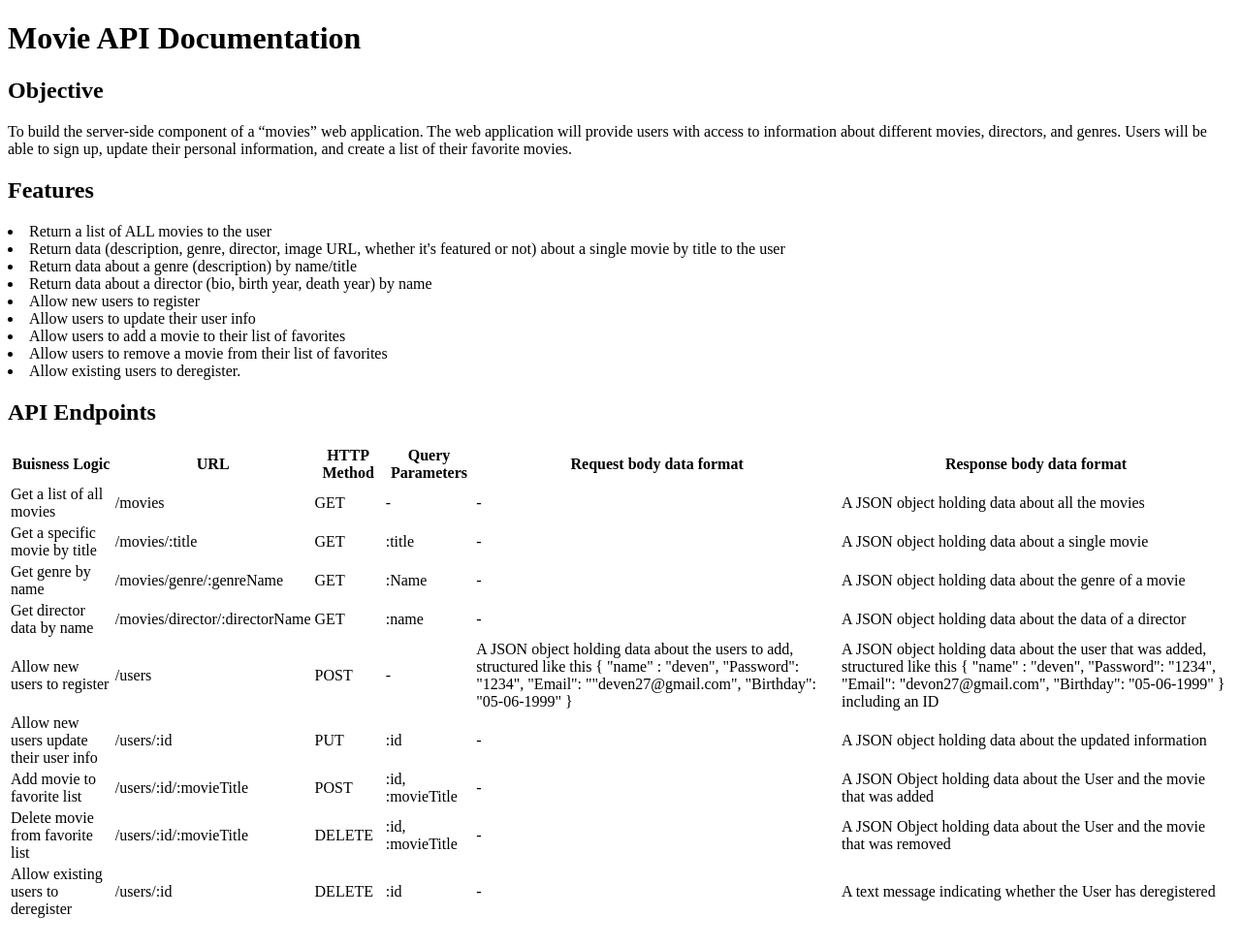
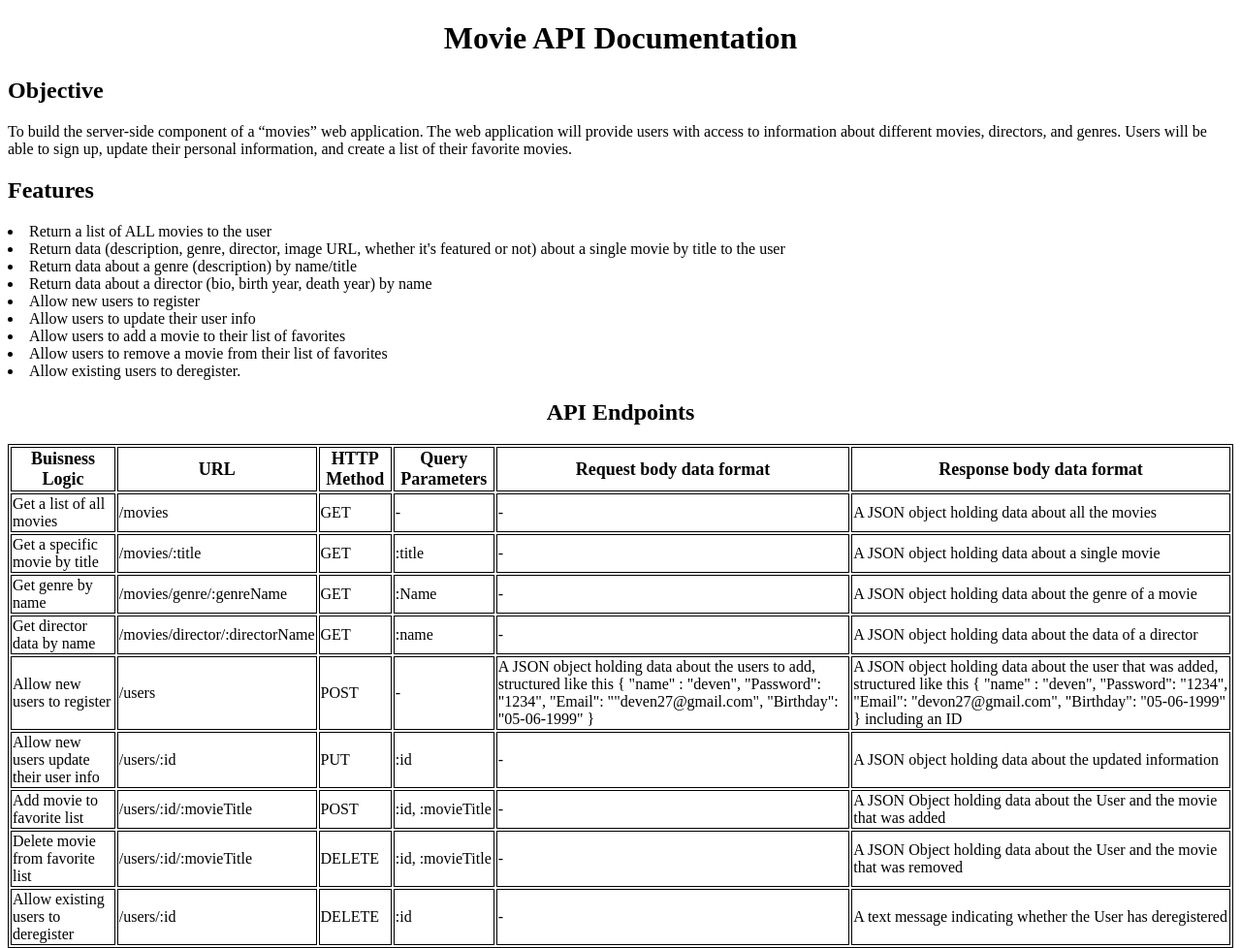
Before and after one commit to freak906/movie_api, a website: page public/documentation.html in a window 1280 px wide. Shown: the whole page at 97% size. Drawn offline with Linux system fonts and the light colour scheme.

Commit message:
added some style

```diff
--- a/public/documentation.html
+++ b/public/documentation.html
@@ -4,6 +4,7 @@
     <meta charset="UTF-8">
     <meta http-equiv="X-UA-Compatible" content="IE=edge">
     <meta name="viewport" content="width=device-width, initial-scale=1.0">
+    <link rel="stylesheet" href="styles.css">
     <title>Movie API</title>
 </head>
 <body>
@@ -27,7 +28,7 @@
             <li>Allow users to remove a movie from their list of favorites</li>
             <li>Allow existing users to deregister.</li>
         </div>
-        <h2>API Endpoints</h2>
+        <h2 class="api">API Endpoints</h2>
         <table class="table">
             <thead>
                <tr>
--- /dev/null
+++ b/public/styles.css
@@ -0,0 +1,16 @@
+h1 {
+    text-align: center;
+}
+.api {
+    text-align: center;
+}
+.table {
+    border: 1px solid;
+}
+th {
+    font-size: 18px;
+    border: 0.7px solid black;
+}
+td {
+    border: 0.7px solid black;
+}
```
